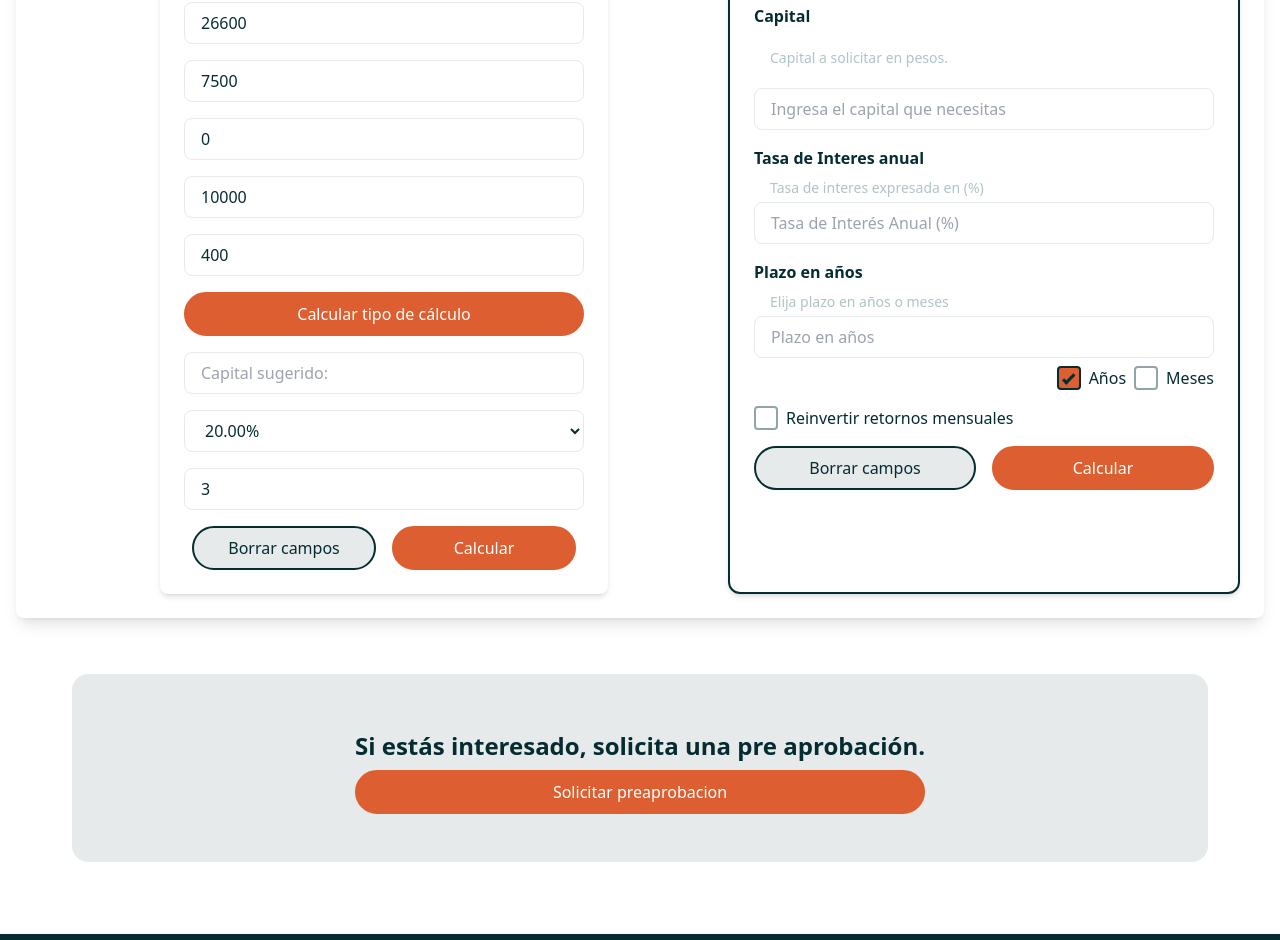
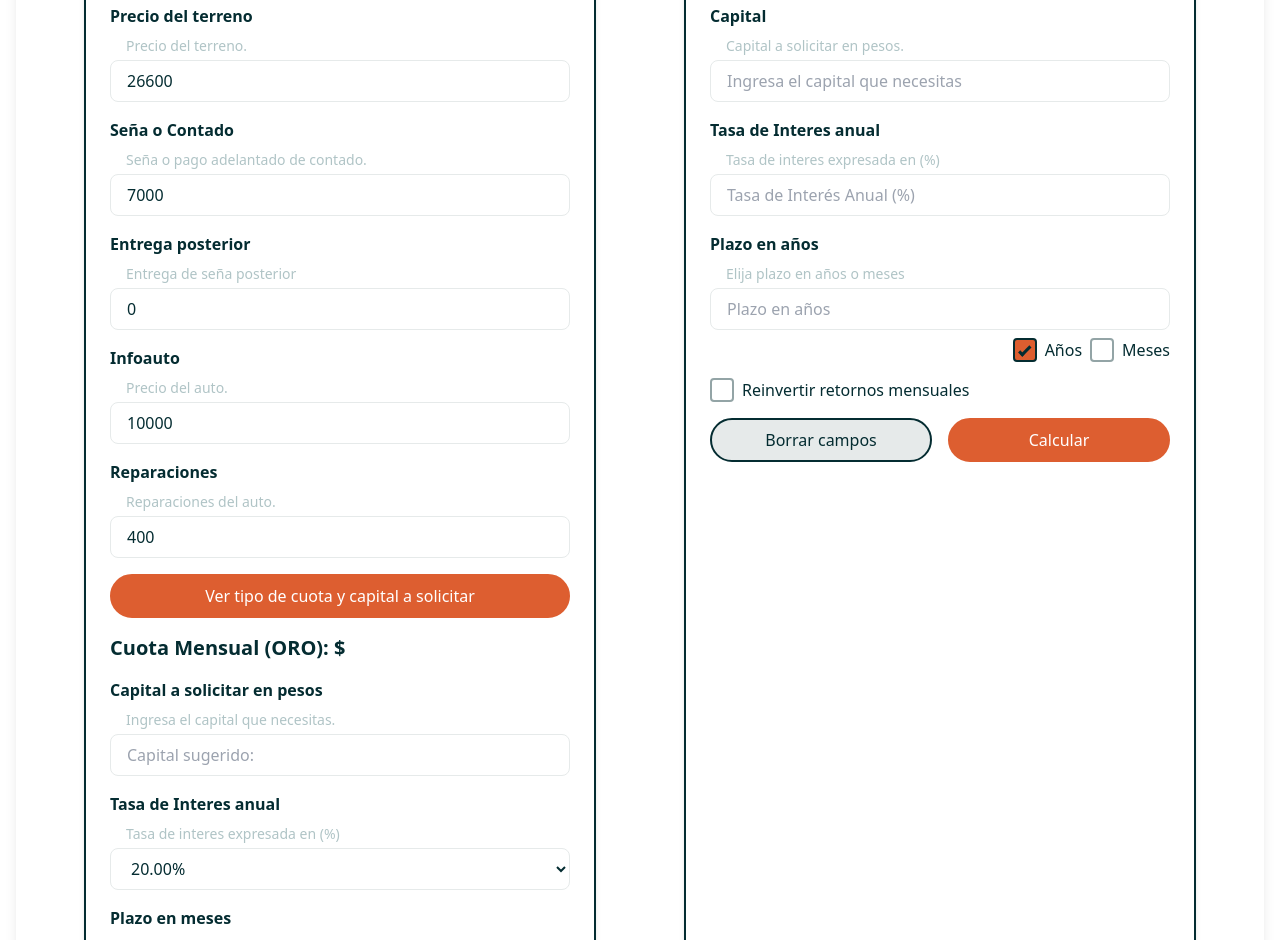
Before and after one commit to No-Country-simulation/h3-20-proptech, a React (Vite) app in the folder proptech/: page / in a window 1280 px wide. Shown: the part 2032-2972 px from the top of the page. Built offline with nearby package versions, Linux system fonts and the light colour scheme.

Commit message:
calculadora cliente ok

```diff
--- a/proptech/src/components/ClientCalculator.jsx
+++ b/proptech/src/components/ClientCalculator.jsx
@@ -1,4 +1,5 @@
 import React, { useState } from 'react';
+import { useEffect } from "react";
 
 const productData = {
     tea1: [20, 26.824179, 34.488882, 42.576089, 51.106866, 60.103222],
@@ -18,10 +19,54 @@ function ClientCalculator() {
 
     // Inputs for quick calculation
     const [price, setPrice] = useState(26600);
-    const [advancePayment, setAdvancePayment] = useState(7500);
+    const [advancePayment, setAdvancePayment] = useState(7000);
     const [postPayment, setPostPayment] = useState(0);
     const [autoValue, setAutoValue] = useState(10000);
     const [autoRepair, setAutoRepair] = useState(400);
+
+    const [errors, setErrors] = useState({ price: null, advancePayment: null, postPayment: null,autoValue: null,autoRepair:null, principal: null, annualRate: null, term: null }); // null: no validation yet, true: invalid, false: valid
+    const [focus, setFocus] = useState({price: null, advancePayment: null, postPayment: null,autoValue: null,autoRepair:null,  principal: false, annualRate: false, term: false });
+
+    useEffect(() => {
+        // console.log("Updated principal:", principal, "Updated annualRate:", annualRate, "Updated term:", term);
+    },[price, advancePayment, postPayment, autoValue, autoRepair, principal, annualRate, term]);
+
+    const validateField = (field, value) => {
+        if (value === "") return false;
+        if (field === "price") return !/^\d+$/.test(value);
+        if (field === "advancePayment") return !/^\d+$/.test(value);
+        if (field === "postPayment") return !/^\d*$/.test(value);
+        if (field === "autoValue") return !/^\d+$/.test(value);
+        if (field === "autoRepair") return !/^\d+$/.test(value);
+        if (field === "principal") return !/^\d+$/.test(value);
+        if (field === "annualRate") return !/^\d+(\.\d+)?$/.test(value);
+        if (field === "term") return !/^\d+$/.test(value);
+        return false;
+    };
+
+    const handleInputChange = (field, value) => {
+        // Update the state
+        if (field === "price") setPrice(value);
+        if (field === "advancePayment") setAdvancePayment(value);
+        if (field === "postPayment") setPostPayment(value);
+        if (field === "autoValue") setAutoValue(value);
+        if (field === "autoRepair") setAutoRepair(value);
+        if (field === "principal") setPrincipal(value);
+        if (field === "annualRate") setAnnualRate(value);
+        if (field === "term") setTerm(value);
+
+        // Validate the field
+        const isValid = !validateField(field, value);
+        setErrors((prevErrors) => ({ ...prevErrors, [field]: !value ? true : !isValid }));
+
+    };
+    const handleFocus = (field) => {
+        setFocus((prevFocus) => ({ ...prevFocus, [field]: true }));
+    };
+    const handleBlur = (field) => {
+        setFocus((prevFocus) => ({ ...prevFocus, [field]: false }));
+    };
+
 
     // Reverse calculation to get nominal rate from TEA
     const calculateNominalRate = (tea, npery) => {
@@ -105,58 +150,163 @@ function ClientCalculator() {
         setTerm(productData.plazoMin);
         setMonthlyPayment(null);
         setLoanDetails([]);
-        setCalculationType('ORO');
+        setCalculationType('');
     };
 
     return (
-        <div className="max-w-md mx-auto p-6 bg-inherit shadow-md rounded-lg">
-            <h2 className="text-2xl font-bold mb-4">Calculadora de pagos</h2>
+        <div className="min-w-[40vw] mx-auto p-6 bg-inherit border-2 border-secondary shadow-md rounded-xl focus-within:shadow-primary">
+            <h2 className="text-2xl font-bold mb-4 text-center text-text-primary w-full">Calculadora de pagos</h2>
             <div className="space-y-4">
+            <div >
+                <label className="font-bold text-text-primary mb-1">Precio del terreno</label>
+                    <p
+                        className={`text-sm mt-1 ${errors.price === true
+                            ? "p-messageError"
+                            : focus.price && errors.price === false
+                                ? "p-messageOk"
+                                : "p-message"
+                            }`}
+                    >
+                        Precio del terreno.
+                    </p>
                 <input
                     type="number"
                     placeholder="Precio Contado"
                     value={price}
-                    onChange={(e) => setPrice(parseFloat(e.target.value))}
+                    onChange={(e) => handleInputChange("price", parseFloat(e.target.value))}
+                    onBlur={() => handleBlur("price")}
+                    onFocus={() => handleFocus("price")}
                     className="input-field"
                 />
+                </div>
+                <div>
+                <label className="font-bold text-text-primary mb-1">Seña o Contado</label>
+                    <p
+                        className={`text-sm mt-1 ${errors.advancePayment === true
+                            ? "p-messageError"
+                            : errors.advancePayment === false && focus.advancePayment
+                                ? "p-messageOk"
+                                : "p-message"
+                            }`}
+                    >
+                        Seña o pago adelantado de contado.
+                    </p>
+
                 <input
                     type="number"
                     placeholder="Seña o Contado"
                     value={advancePayment}
-                    onChange={(e) => setAdvancePayment(parseFloat(e.target.value))}
+                    onChange={(e) => handleInputChange("advancePayment", parseFloat(e.target.value))}
+                    onBlur={() => handleBlur("advancePayment")}
+                    onFocus={() => handleFocus("advancePayment")}
                     className="input-field"
                 />
+                </div>
+                <div>
+                <label className="font-bold text-text-primary mb-1">Entrega posterior</label>
+                    <p
+                        className={`text-sm mt-1 ${errors.postPayment === true
+                            ? "p-messageError"
+                            : errors.postPayment === false && focus.postPayment
+                                ? "p-messageOk"
+                                : "p-message"
+                            }`}
+                    >
+                        Entrega de seña posterior
+                    </p>
                 <input
                     type="number"
                     placeholder="Entrega Posterior"
                     value={postPayment}
-                    onChange={(e) => setPostPayment(parseFloat(e.target.value))}
+                    onChange={(e) => handleInputChange("postPayment", parseFloat(e.target.value))}
+                    onBlur={() => handleBlur("postPayment")}
+                    onFocus={() => handleFocus("postPayment")}
                     className="input-field"
                 />
+                </div>
+                <div>
+                <label className="font-bold text-text-primary mb-1">Infoauto</label>
+                    <p
+                        className={`text-sm mt-1 ${errors.autoValue === true
+                            ? "p-messageError"
+                            : errors.autoValue === false && focus.autoValue
+                                ? "p-messageOk"
+                                : "p-message"
+                            }`}
+                    >
+                        Precio del auto.
+                    </p>
                 <input
                     type="number"
                     placeholder="Infoauto"
                     value={autoValue}
-                    onChange={(e) => setAutoValue(parseFloat(e.target.value))}
+                    onChange={(e) => handleInputChange("autoValue", parseFloat(e.target.value))}
+                    onBlur={() => handleBlur("autoValue")}
+                    onFocus={() => handleFocus("autoValue")}
                     className="input-field"
                 />
+                </div>
+                <div>
+                <label className="font-bold text-text-primary mb-1">Reparaciones</label>
+                    <p
+                        className={`text-sm mt-1 ${errors.autoRepair === true
+                            ? "p-messageError"
+                            : errors.autoRepair === false && focus.autoRepair
+                                ? "p-messageOk"
+                                : "p-message"
+                            }`}
+                    >
+                        Reparaciones del auto.
+                    </p>
                 <input
                     type="number"
                     placeholder="Reparaciones"
                     value={autoRepair}
-                    onChange={(e) => setAutoRepair(parseFloat(e.target.value))}
+                    onChange={(e) => handleInputChange("autoRepair", parseFloat(e.target.value))}
+                    onBlur={() => handleBlur("autoRepair")}
+                    onFocus={() => handleFocus("autoRepair")}
                     className="input-field"
                 />
+                </div>
                 <button className="btn-primary w-full" onClick={determineCalculationType}>
-                    Calcular tipo de cálculo
+                    Ver tipo de cuota y capital a solicitar
                 </button>
+                <h3 className="text-xl font-semibold">
+                        Cuota Mensual ({calculationType}): ${monthlyPayment}
+                    </h3>
+                <div className="space-y-4">
+                <div >
+                <label className="font-bold text-text-primary mb-1">Capital a solicitar en pesos</label>
+                    <p
+                        className={`text-sm mt-1 ${errors.principal === true
+                            ? "p-messageError"
+                            : errors.principal === false && focus.principal
+                                ? "p-messageOk"
+                                : "p-message"
+                            }`}
+                    >
+                        Ingresa el capital que necesitas.
+                    </p>
                 <input
                     type="number"
                     placeholder={`Capital sugerido: ${principal}`}
                     value={principal}
                     onChange={(e) => setPrincipal(e.target.value)}
                     className="input-field"
-                />
+                    />
+                    </div>
+                        <div>
+                    <label className='font-bold text-text-primary mb-1'>Tasa de Interes anual</label>
+                    <p
+                        className={`text-sm mt-1 ${errors.annualRate === true
+                            ? "p-messageError"
+                            : focus.annualRate && errors.annualRate === false
+                                ? "p-messageOk"
+                                : "p-message"
+                            }`}
+                    >
+                        Tasa de interes expresada en (%)
+                    </p>
                 <select
                     value={annualRate}
                     onChange={(e) => setAnnualRate(parseFloat(e.target.value))}
@@ -168,6 +318,19 @@ function ClientCalculator() {
                         </option>
                     ))}
                 </select>
+                </div>
+                <div>
+                <label className="font-bold text-text-primary mb-1">Plazo en meses</label>
+                    <p
+                        className={`text-sm mt-1 ${errors.term === true
+                            ? "p-messageError"
+                            : errors.term === false && focus.term
+                                ? "p-messageOk"
+                                : "p-message"
+                            }`}
+                    >
+                        Plazo hasta 360 meses.
+                    </p>
                 <input
                     type="number"
                     placeholder={`Plazo (meses) entre ${productData.plazoMin} y ${productData.plazoMax}`}
@@ -177,6 +340,7 @@ function ClientCalculator() {
                     max={productData.plazoMax}
                     className="input-field"
                 />
+                 </div>
                 <div className="flex px-2 space-x-4">
                     <button className="btn-tertiary w-full" onClick={clearFields}>
                         Borrar campos
@@ -184,6 +348,7 @@ function ClientCalculator() {
                     <button onClick={calculateMortgage} className="btn-primary w-full">
                         Calcular
                     </button>
+                </div>
                 </div>
             </div>
 
--- a/proptech/src/components/InvestorReturnCalculator.jsx
+++ b/proptech/src/components/InvestorReturnCalculator.jsx
@@ -103,10 +103,10 @@ function InvestorReturnCalculator() {
     };
 
     return (
-        <div className="min-w-[40vw] p-6 bg-inherit border-2 border-secondary shadow-md rounded-xl focus-within:shadow-primary">
+        <div className="min-w-[40vw] mx-auto p-6 bg-inherit border-2 border-secondary shadow-md rounded-xl focus-within:shadow-primary">
             <h2 className="text-2xl font-bold mb-4 text-center text-text-primary w-full">Calculá tu ganancia</h2>
             <div className="space-y-4">
-                <div className="space-y-4">
+                <div >
                     <label className="font-bold text-text-primary mb-1">Capital</label>
                     <p
                         className={`text-sm mt-1 ${errors.principal === true
```
